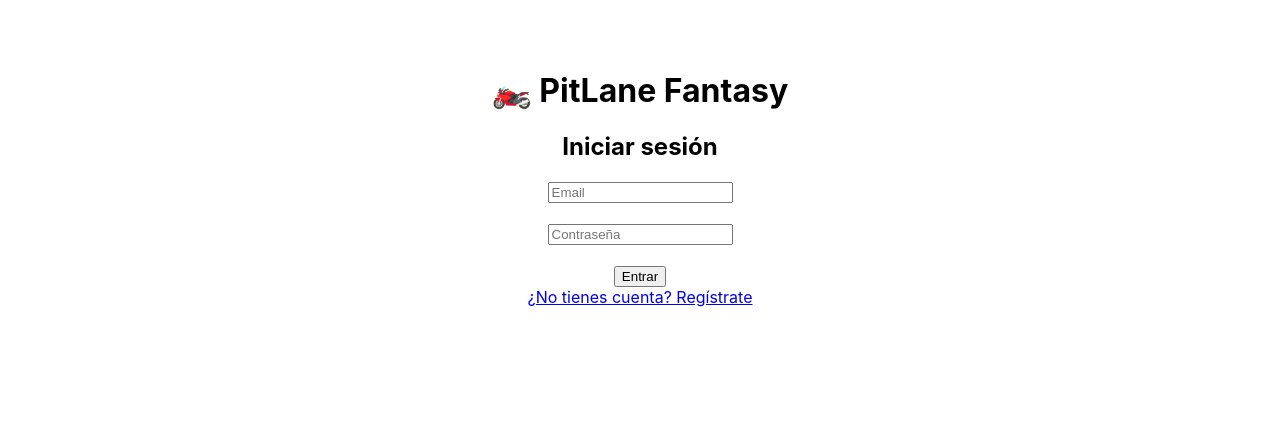
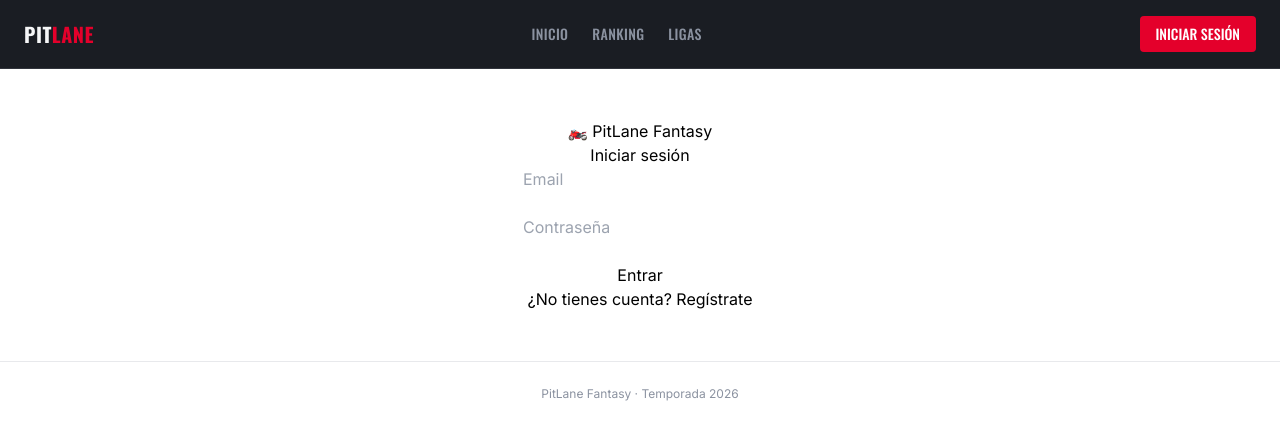
Before and after one commit to pitlanefantasy/pitlane-fantasy, a React (Create React App) app in the folder frontend/: page /login in a window 1280 px wide. Shown: the top 440 px of the page. Built offline with nearby package versions, Linux system fonts and the light colour scheme.

Commit message:
Home rediseñada con Tailwind + Layout compartido

```diff
--- a/frontend/package.json
+++ b/frontend/package.json
@@ -37,5 +37,10 @@
       "last 1 firefox version",
       "last 1 safari version"
     ]
+  },
+  "devDependencies": {
+    "autoprefixer": "^10.5.4",
+    "postcss": "^8.5.22",
+    "tailwindcss": "^3.4.19"
   }
 }
--- /dev/null
+++ b/frontend/postcss.config.js
@@ -0,0 +1,6 @@
+module.exports = {
+  plugins: {
+    tailwindcss: {},
+    autoprefixer: {},
+  },
+}
--- a/frontend/src/App.js
+++ b/frontend/src/App.js
@@ -1,5 +1,5 @@
-import React from 'react';
-import { BrowserRouter as Router, Routes, Route } from 'react-router-dom';
+import { BrowserRouter, Routes, Route } from 'react-router-dom';
+import Layout from './components/Layout';
 import Home from './pages/Home';
 import Login from './pages/Login';
 import Registro from './pages/Registro';
@@ -12,8 +12,9 @@ import RutaProtegida from './components/RutaProtegida';
 
 function App() {
   return (
-    <Router>
+    <BrowserRouter>
       <Routes>
+        <Route element={<Layout />}>
           <Route path="/" element={<Home />} />
           <Route path="/login" element={<Login />} />
           <Route path="/registro" element={<Registro />} />
@@ -22,9 +23,9 @@ function App() {
           <Route path="/ligas" element={<RutaProtegida><Ligas /></RutaProtegida>} />
           <Route path="/pronosticos" element={<RutaProtegida><Pronosticos /></RutaProtegida>} />
           <Route path="/admin" element={<RutaProtegida><Admin /></RutaProtegida>} />
+        </Route>
       </Routes>
-    </Router>
+    </BrowserRouter>
   );
 }
-
 export default App;
--- /dev/null
+++ b/frontend/src/components/Footer.jsx
@@ -0,0 +1,7 @@
+export default function Footer() {
+  return (
+    <footer className="text-center text-pit-grey text-xs py-6 border-t border-pit-grey/20">
+      PitLane Fantasy · Temporada 2026
+    </footer>
+  );
+}
--- /dev/null
+++ b/frontend/src/components/Layout.jsx
@@ -0,0 +1,13 @@
+import { Outlet } from 'react-router-dom';
+import Navbar from './Navbar';
+import Footer from './Footer';
+
+export default function Layout() {
+  return (
+    <>
+      <Navbar />
+      <main><Outlet /></main>
+      <Footer />
+    </>
+  );
+}
--- /dev/null
+++ b/frontend/src/components/Navbar.jsx
@@ -0,0 +1,19 @@
+import { Link } from 'react-router-dom';
+
+export default function Navbar() {
+  return (
+    <nav className="flex items-center justify-between px-6 py-4 bg-pit-asphalt border-b border-pit-grey/20">
+      <Link to="/" className="font-display font-bold text-xl text-pit-white tracking-wide">
+        PIT<span className="text-pit-red">LANE</span>
+      </Link>
+      <div className="flex gap-6 text-sm text-pit-grey font-display uppercase tracking-wide">
+        <Link to="/" className="hover:text-pit-white">Inicio</Link>
+        <Link to="/ranking" className="hover:text-pit-white">Ranking</Link>
+        <Link to="/ligas" className="hover:text-pit-white">Ligas</Link>
+      </div>
+      <Link to="/login" className="bg-pit-red text-white text-sm font-display uppercase px-4 py-2 rounded hover:bg-pit-red/80">
+        Iniciar sesión
+      </Link>
+    </nav>
+  );
+}
--- /dev/null
+++ b/frontend/src/components/ProximoGP.jsx
@@ -0,0 +1,37 @@
+import StartLights from './StartLights';
+import useCountdown from '../hooks/useCountdown';
+
+export default function ProximoGP({ carrera }) {
+  const { days, hours, minutes, seconds, ended } = useCountdown(carrera.fecha);
+
+  return (
+    <div className="bg-pit-asphalt-light rounded-lg p-6 max-w-md mx-auto text-center border border-pit-grey/20">
+      <StartLights active={5} />
+      <p className="text-pit-grey text-sm uppercase tracking-wider font-display">Próximo GP</p>
+      <h2 className="text-2xl font-display font-bold text-pit-white uppercase tracking-wide mt-1">
+        {carrera.circuito}
+      </h2>
+      <p className="text-pit-grey text-sm">{carrera.pais}</p>
+
+      {ended ? (
+        <p className="text-pit-red font-mono text-xl mt-4">EN CURSO</p>
+      ) : (
+        <div className="flex justify-center gap-4 mt-4 font-mono text-pit-yellow">
+          <Time value={days} label="d" />
+          <Time value={hours} label="h" />
+          <Time value={minutes} label="m" />
+          <Time value={seconds} label="s" />
+        </div>
+      )}
+    </div>
+  );
+}
+
+function Time({ value, label }) {
+  return (
+    <div className="text-center">
+      <div className="text-3xl font-bold">{String(value).padStart(2, '0')}</div>
+      <div className="text-xs text-pit-grey">{label}</div>
+    </div>
+  );
+}
--- /dev/null
+++ b/frontend/src/components/StartLights.jsx
@@ -0,0 +1,16 @@
+export default function StartLights({ active = 5 }) {
+  return (
+    <div className="flex gap-2 justify-center mb-4">
+      {[...Array(5)].map((_, i) => (
+        <span
+          key={i}
+          className={`w-4 h-4 rounded-full ${
+            i < active
+              ? 'bg-pit-red shadow-[0_0_10px_2px_rgba(228,0,43,0.6)]'
+              : 'bg-pit-asphalt-light border border-pit-grey/30'
+          }`}
+        />
+      ))}
+    </div>
+  );
+}
--- /dev/null
+++ b/frontend/src/hooks/useCountdown.js
@@ -0,0 +1,24 @@
+import { useState, useEffect } from 'react';
+
+export default function useCountdown(targetDate) {
+  const calculate = () => {
+    const diff = new Date(targetDate) - new Date();
+    if (diff <= 0) return { days: 0, hours: 0, minutes: 0, seconds: 0, ended: true };
+    return {
+      days: Math.floor(diff / 86400000),
+      hours: Math.floor((diff / 3600000) % 24),
+      minutes: Math.floor((diff / 60000) % 60),
+      seconds: Math.floor((diff / 1000) % 60),
+      ended: false,
+    };
+  };
+
+  const [timeLeft, setTimeLeft] = useState(calculate());
+
+  useEffect(() => {
+    const id = setInterval(() => setTimeLeft(calculate()), 1000);
+    return () => clearInterval(id);
+  }, [targetDate]);
+
+  return timeLeft;
+}
--- a/frontend/src/index.css
+++ b/frontend/src/index.css
@@ -1,13 +1,7 @@
-body {
-  margin: 0;
-  font-family: -apple-system, BlinkMacSystemFont, 'Segoe UI', 'Roboto', 'Oxygen',
-    'Ubuntu', 'Cantarell', 'Fira Sans', 'Droid Sans', 'Helvetica Neue',
-    sans-serif;
-  -webkit-font-smoothing: antialiased;
-  -moz-osx-font-smoothing: grayscale;
-}
+@import url('https://fonts.googleapis.com/css2?family=Oswald:wght@500;700;900&family=Inter:wght@400;500&family=JetBrains+Mono:wght@500;700&display=swap');
 
-code {
-  font-family: source-code-pro, Menlo, Monaco, Consolas, 'Courier New',
-    monospace;
-}
+@tailwind base;
+@tailwind components;
+@tailwind utilities;
+
+body { font-family: 'Inter', sans-serif; }
--- /dev/null
+++ b/frontend/src/pages/Home.jsx
@@ -0,0 +1,40 @@
+import { useEffect, useState } from 'react';
+import { Link } from 'react-router-dom';
+import api from '../services/api';
+import ProximoGP from '../components/ProximoGP';
+
+export default function Home() {
+  const [proximoGP, setProximoGP] = useState(null);
+  const [loading, setLoading] = useState(true);
+
+  useEffect(() => {
+    api.get('/carreras/proxima')
+      .then(res => setProximoGP(res.data))
+      .catch(err => console.error(err))
+      .finally(() => setLoading(false));
+  }, []);
+
+  return (
+    <div className="bg-pit-asphalt min-h-screen">
+      <section className="text-center pt-16 pb-10 px-4">
+        <h1 className="font-display font-black text-4xl md:text-6xl text-pit-white uppercase tracking-tight">
+          Tu equipo. <span className="text-pit-red">Tu parrilla.</span>
+        </h1>
+        <p className="text-pit-grey mt-3 max-w-md mx-auto">
+          Fantasy de MotoGP, Moto2 y Moto3. Elige tus 12 pilotos cada Gran Premio y compite en tu liga.
+        </p>
+      </section>
+
+      <section className="px-4">
+        {loading && <p className="text-center text-pit-grey">Cargando próximo GP...</p>}
+        {!loading && proximoGP && <ProximoGP carrera={proximoGP} />}
+      </section>
+
+      <section className="text-center py-12">
+        <Link to="/registro" className="bg-pit-red text-white font-display uppercase px-8 py-3 rounded text-lg hover:bg-pit-red/80">
+          Crear mi equipo
+        </Link>
+      </section>
+    </div>
+  );
+}
--- /dev/null
+++ b/frontend/tailwind.config.js
@@ -0,0 +1,22 @@
+/** @type {import('tailwindcss').Config} */
+module.exports = {
+  content: ['./src/**/*.{js,jsx,ts,tsx}'],
+  theme: {
+    extend: {
+      colors: {
+        'pit-asphalt': '#1A1D23',
+        'pit-asphalt-light': '#24282F',
+        'pit-red': '#E4002B',
+        'pit-yellow': '#FFC800',
+        'pit-white': '#F5F6F7',
+        'pit-grey': '#8B92A0',
+      },
+      fontFamily: {
+        display: ['Oswald', 'sans-serif'],
+        sans: ['Inter', 'sans-serif'],
+        mono: ['"JetBrains Mono"', 'monospace'],
+      },
+    },
+  },
+  plugins: [],
+};
```
Also changed, not shown: 1 other file (tests, documents, lock files or other folders). Lines whose indentation alone changed are shown as unchanged.
